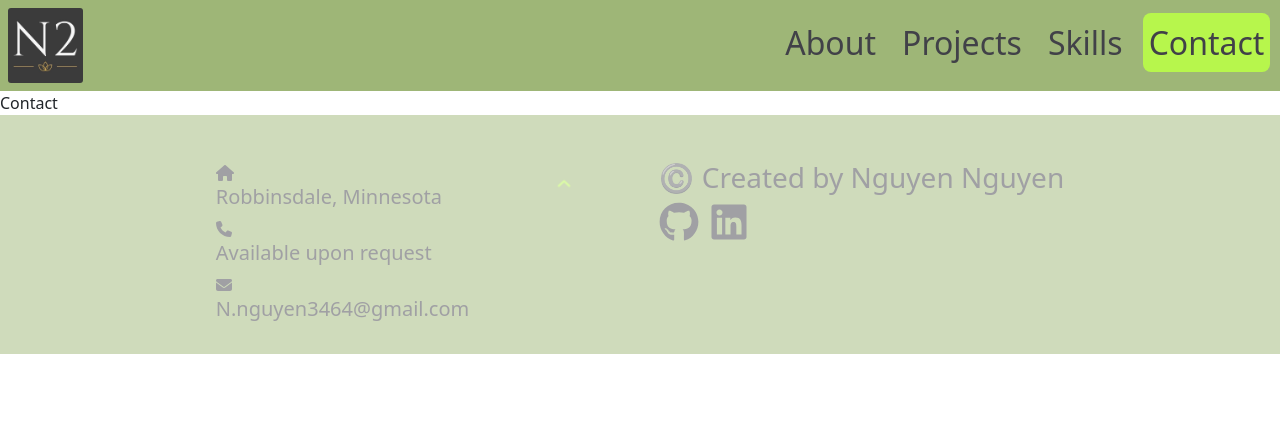
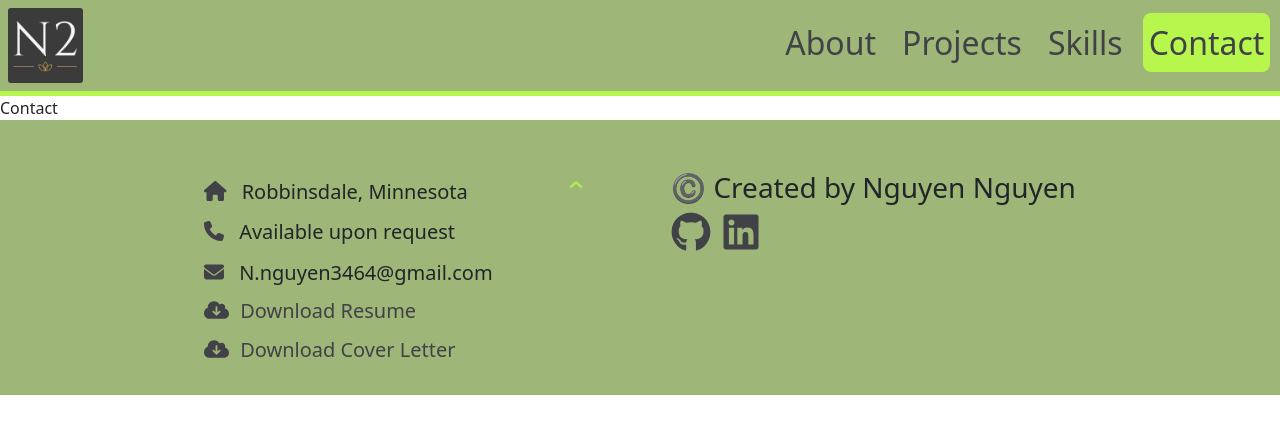
Before and after one commit to Nguyen3464/Portfolio, a React (Create React App) app: page /contact in a window 1280 px wide. Shown: the top 434 px of the page. Built offline with nearby package versions, Linux system fonts and the light colour scheme.

Commit message:
added downloadable links and styling to header and footer

```diff
--- a/src/Components/Footer.js
+++ b/src/Components/Footer.js
@@ -1,23 +1,41 @@
+
 import React from 'react';
-import { faHouse, faPhone, faEnvelope } from '@fortawesome/free-solid-svg-icons';
+import { faHouse, faPhone, faEnvelope,faCloudDownload } from '@fortawesome/free-solid-svg-icons';
 import { faGithub, faLinkedin } from '@fortawesome/free-brands-svg-icons';
 import { FontAwesomeIcon } from "@fortawesome/react-fontawesome";
 import { faAngleUp } from "@fortawesome/free-solid-svg-icons";
-
-
-
+import resume from '../Assets/Cv Resume (2).pdf.pdf'
+import coverletter from '../Assets/Coverletter (2).pdf.pdf'
 
 export const Footer = () => {
   return (
     <div className='footer-portfolio'>
       <div className='links'>
         <div>
-          <FontAwesomeIcon icon={faHouse} />
-          <h5>Robbinsdale, Minnesota</h5>
-          <FontAwesomeIcon icon={faPhone} />
-          <h5>Available upon request</h5>
-          <FontAwesomeIcon icon={faEnvelope} />
-          <h5>N.nguyen3464@gmail.com</h5>
+          <h5>
+            <FontAwesomeIcon icon={faHouse} className="footer-icon" />
+            Robbinsdale, Minnesota
+          </h5>
+          <h5>
+            <FontAwesomeIcon icon={faPhone} className="footer-icon" />
+            Available upon request
+          </h5>
+          <h5>
+            <FontAwesomeIcon icon={faEnvelope} className="footer-icon" />
+            N.nguyen3464@gmail.com
+          </h5>
+          <h5>
+            <a href={resume} className="download-link">
+              <FontAwesomeIcon icon={faCloudDownload} className="download-icon" />
+              Download Resume
+            </a>
+          </h5>
+          <h5>
+            <a href={coverletter} className="download-link">
+              <FontAwesomeIcon icon={faCloudDownload} className="download-icon" />
+              Download Cover Letter
+            </a>
+          </h5>
         </div>
         <div className='links2'>
           <h3>©️ Created by Nguyen Nguyen</h3>
--- a/src/Components/Header.js
+++ b/src/Components/Header.js
@@ -7,7 +7,7 @@ export const Header = () => {
   const [menuOpen, setMenuOpen] = useState(false)
 
   return (
-    <nav>
+    <nav className="nav">
       <Link to="/" className="title">
         <img src={logo} alt="logo" className="logo" />
       </Link>
--- a/src/Css/Footer.css
+++ b/src/Css/Footer.css
@@ -1,14 +1,31 @@
-.footer-portfolio {
+/* .footer-portfolio {
     color: rgb(65, 65, 72);
     background-color: rgb(158, 182, 119);
     padding-top: 20px;
     z-index: 100;
-    opacity: 50%;
 }
 
 .footer-portfolio:hover {
     border-top: 5px solid rgb(183, 246, 76);
 }
+
+.download-link {
+    text-decoration: none;
+    color: rgb(65, 65, 72);
+    font-weight: 500;
+    display: block;
+    margin-top: 5px;
+    margin-left: -2px;
+    font-size: 20px;
+  }
+
+.download-icon {
+    margin-top: 8px;
+    margin-right: 11px;
+}
+  .download-link:hover {
+    color: rgb(183, 246, 76);
+  }
 
 .links{
     display: flex;
@@ -19,6 +36,9 @@
 
 .footer-icon {
     color: rgb(65, 65, 72);
+    margin-right: 15px;
+    margin-top: 10px;
+
 }
 
 .brand-icon {
@@ -36,4 +56,65 @@
     top: -30%;
     left: -50%;
     overflow: hidden;
+} */
+
+.footer-portfolio {
+    background-color: rgb(158, 182, 119);
+    padding-top: 20px;
+    z-index: 100;
+    border-top: 5px solid transparent; /* Initial border */
+    transition: border-top 0.9s ease; /* Smooth border transition */
 }
+
+.footer-portfolio:hover {
+    border-top: 5px solid rgb(183, 246, 76);
+}
+
+.download-link {
+    text-decoration: none;
+    color: rgb(65, 65, 72);
+    font-weight: 500;
+    display: block;
+    margin-top: 5px;
+    font-size: 20px;
+}
+
+.download-link:hover {
+    color: rgb(183, 246, 76);
+}
+
+.links {
+    display: flex;
+    justify-content: space-evenly;
+    padding: 2%;
+    overflow: hidden;
+}
+
+.footer-icon, .download-icon {
+    color: rgb(65, 65, 72);
+    margin-right: 15px;
+    margin-top: 10px;
+}
+
+.download-icon {
+    margin-top: 8px;
+    margin-right: 11px;
+}
+
+.brand-icon {
+    height: 40px;
+    width: 40px;
+    color: rgb(65, 65, 72);
+    margin-right: 10px;
+}
+
+.brand-icon:hover {
+    color: rgb(183, 246, 76);
+}
+
+.top-link {
+    position: relative;
+    top: -30%;
+    left: -50%;
+    overflow: hidden;
+}
--- a/src/Css/Header.css
+++ b/src/Css/Header.css
@@ -1,6 +1,5 @@
-.active{
+.active {
     background-color: rgb(183, 246, 76);
-
 }
 
 nav {
@@ -12,7 +11,12 @@ nav {
     position: sticky;
     top: 0;
     z-index: 10;
-    /* opacity: 85%; */
+    border-bottom: 5px solid transparent;
+    transition: border-bottom 0.9s ease;
+}
+
+nav:hover {
+    border-bottom: 5px solid rgb(183, 246, 76);
 }
 
 nav .title {
@@ -27,27 +31,28 @@ nav .title {
     height: 75px;
     width: 75px;
     border-radius: 3px;
+    transition: transform 0.9s ease;
+}
 
-  }
-  .logo:hover {
-    scale: 1.05;
-  }
+.logo:hover {
+    transform: scale(1.05);
+}
 
 nav ul {
     display: flex;
+    list-style: none;
 }
 
 nav ul li {
-   list-style: none;
-   font-size: 2rem;
-   font-weight: 300px;
+    font-size: 2rem;
+    font-weight: 450;
 }
 
 nav ul li a {
     display: block;
     text-decoration: none;
     color: rgb(65, 65, 72);
-    margin: 0 0.3rem ;
+    margin: 0 0.3rem;
     margin-top: 10px;
     margin-right: 10px;
     border-radius: 0.5rem;
@@ -55,7 +60,8 @@ nav ul li a {
 }
 
 nav ul li a:not(.active):hover {
-    background-color:rgb(183, 246, 76) ;
+    background-color: rgb(183, 246, 76);
+    transition: background-color 0.9s ease;
 }
 
 nav .menu {
@@ -75,7 +81,6 @@ nav .menu span {
     background-color: rgb(65, 65, 72);
     border-radius: 0.2rem;
 }
-
 
 @media (max-width: 480px) {
     nav .menu {
@@ -100,22 +105,22 @@ nav .menu span {
     }
 
     nav ul li {
-        width: 100%;
         font-size: 20px;
-        font-weight: 300px;
+        font-weight: 300;
         text-align: center;
     }
 
     nav ul li a {
         margin: 0.2rem 0.5rem;
+    }
 
-    }
     nav .title {
         display: flex;
         padding: 0.5rem;
         align-items: center;
         justify-content: center;
     }
+
     .logo {
         margin-left: 145px;
     }
```
Also changed, not shown: 2 other files (tests, documents, lock files or other folders). Lines whose indentation alone changed are shown as unchanged.
